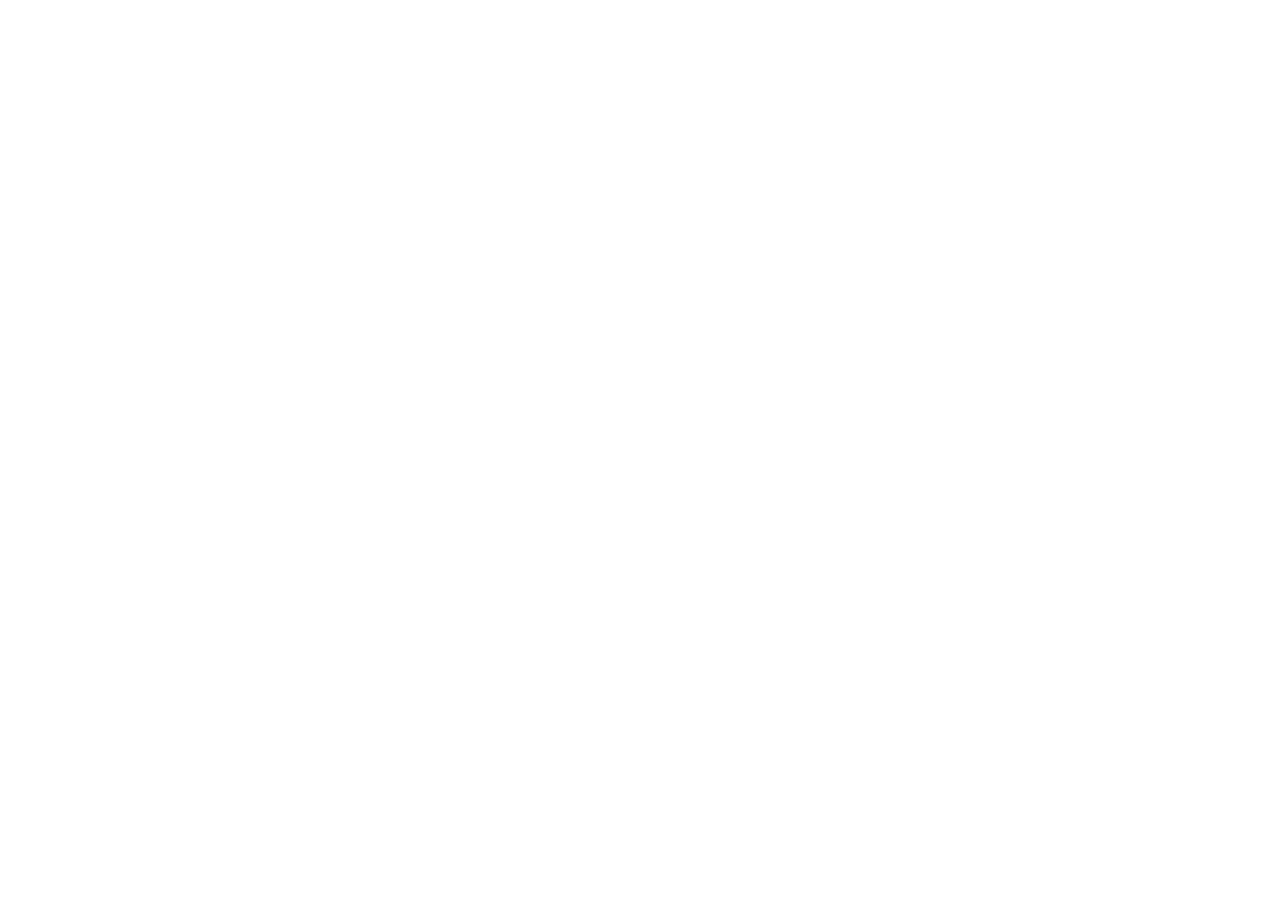
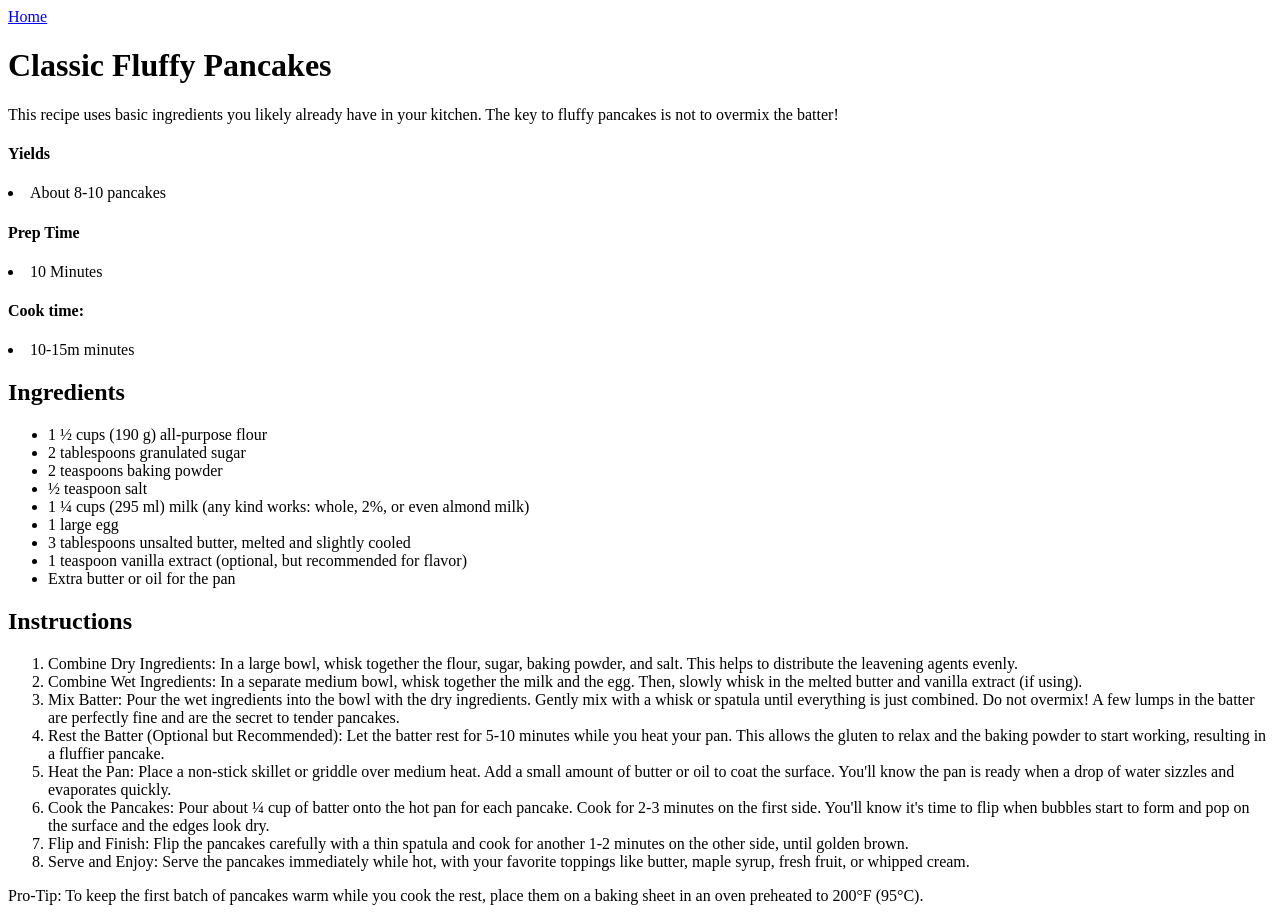
Before and after one commit to jcrrilloo/odin-recipes, a plain HTML site: page recipes/pancakes.html in a window 1280 px wide. Before the commit the page ends 800 px from the top, so only its background shows below. Drawn offline with Linux system fonts and the light colour scheme.

Commit message:
added pancake recipe to project recipe

```diff
--- a/recipes/pancakes.html
+++ b/recipes/pancakes.html
@@ -6,6 +6,40 @@
   <title>Panecake recipe</title>
 </head>
 <body>
-
+  <a href="/odin-recipes/index.html">Home</a>
+<h1>Classic Fluffy Pancakes</h1>
+<p>This recipe uses basic ingredients you likely already have in your kitchen. The key to fluffy pancakes is not to overmix the batter!</p>
+<h4>Yields</h4>
+<li>About 8-10 pancakes</li>
+<h4>Prep Time</h4>
+<li>10 Minutes</li>
+<h4>Cook time:</h4>
+<li>10-15m minutes</li>
+<h2>Ingredients</h2>
+<ul>
+  <li>1 ½ cups (190 g) all-purpose flour</li>
+  <li>2 tablespoons granulated sugar</li>
+  <li>2 teaspoons baking powder</li>
+  <li>½ teaspoon salt</li>
+  <li>1 ¼ cups (295 ml) milk (any kind works: whole, 2%, or even almond milk)</li>
+  <li>1 large egg</li>
+  <li>3 tablespoons unsalted butter, melted and slightly cooled
+  </li>
+  <li>1 teaspoon vanilla extract (optional, but recommended for flavor)</li>
+  <li>Extra butter or oil for the pan
+  </li>
+</ul>
+<h2>Instructions</h2>
+<ol>
+  <li>Combine Dry Ingredients: In a large bowl, whisk together the flour, sugar, baking powder, and salt. This helps to distribute the leavening agents evenly.</li>
+  <li>Combine Wet Ingredients: In a separate medium bowl, whisk together the milk and the egg. Then, slowly whisk in the melted butter and vanilla extract (if using).</li>
+  <li>Mix Batter: Pour the wet ingredients into the bowl with the dry ingredients. Gently mix with a whisk or spatula until everything is just combined. Do not overmix! A few lumps in the batter are perfectly fine and are the secret to tender pancakes.</li>
+  <li>Rest the Batter (Optional but Recommended): Let the batter rest for 5-10 minutes while you heat your pan. This allows the gluten to relax and the baking powder to start working, resulting in a fluffier pancake.</li>
+  <li>Heat the Pan: Place a non-stick skillet or griddle over medium heat. Add a small amount of butter or oil to coat the surface. You'll know the pan is ready when a drop of water sizzles and evaporates quickly.</li>
+  <li>Cook the Pancakes: Pour about ¼ cup of batter onto the hot pan for each pancake. Cook for 2-3 minutes on the first side. You'll know it's time to flip when bubbles start to form and pop on the surface and the edges look dry.</li>
+  <li>Flip and Finish: Flip the pancakes carefully with a thin spatula and cook for another 1-2 minutes on the other side, until golden brown.</li>
+  <li>Serve and Enjoy: Serve the pancakes immediately while hot, with your favorite toppings like butter, maple syrup, fresh fruit, or whipped cream.</li>
+</ol>
+<p>Pro-Tip: To keep the first batch of pancakes warm while you cook the rest, place them on a baking sheet in an oven preheated to 200°F (95°C).</p>
 </body>
 </html>
```
